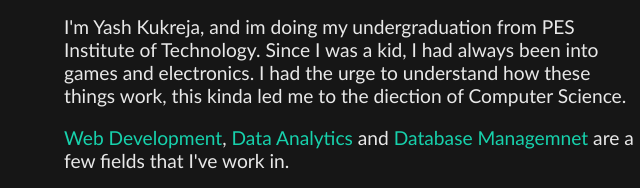
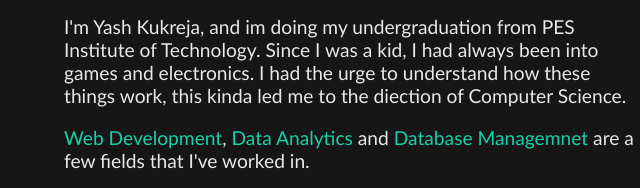
Before and after one commit to YashKukreja23/Portfolio-Website, a plain HTML site: page index.html in a window 1280 px wide. Shown: the part 1080-1268 px from the top of the page, 0-640 px from the left. Drawn offline with Linux system fonts and the light colour scheme.

Commit message:
Update index.html

```diff
--- a/index.html
+++ b/index.html
@@ -49,7 +49,7 @@
 	<div class="about-text">
 	<h1>About Me</h1>
 	<p>I'm Yash Kukreja, and im doing my undergraduation from PES Institute of Technology. Since I was a kid, I had always been into games and electronics. I had the urge to understand how these things work, this kinda led me to the diection of Computer Science. </p>
-  <p><font color="#17d1ac">Web Development</font>, <font color="#17d1ac">Data Analytics</font> and <font color="#17d1ac">Database Managemnet</font> are a few fields that I've work in.</p>
+  <p><font color="#17d1ac">Web Development</font>, <font color="#17d1ac">Data Analytics</font> and <font color="#17d1ac">Database Managemnet</font> are a few fields that I've worked in.</p>
 	<p>Other than majoring in CS, ive also organized college events and taken part in many Hackathons. This has given me an insight on leadership and how to make sure things go according to plan. Ive learned to improvise and adapt to situation im given and lead my team to success. </p>
 	<p>Some hobbies that I like to take part in are Singing,Dancing, and recently ive started cooking.</p>
 	</div>
```
